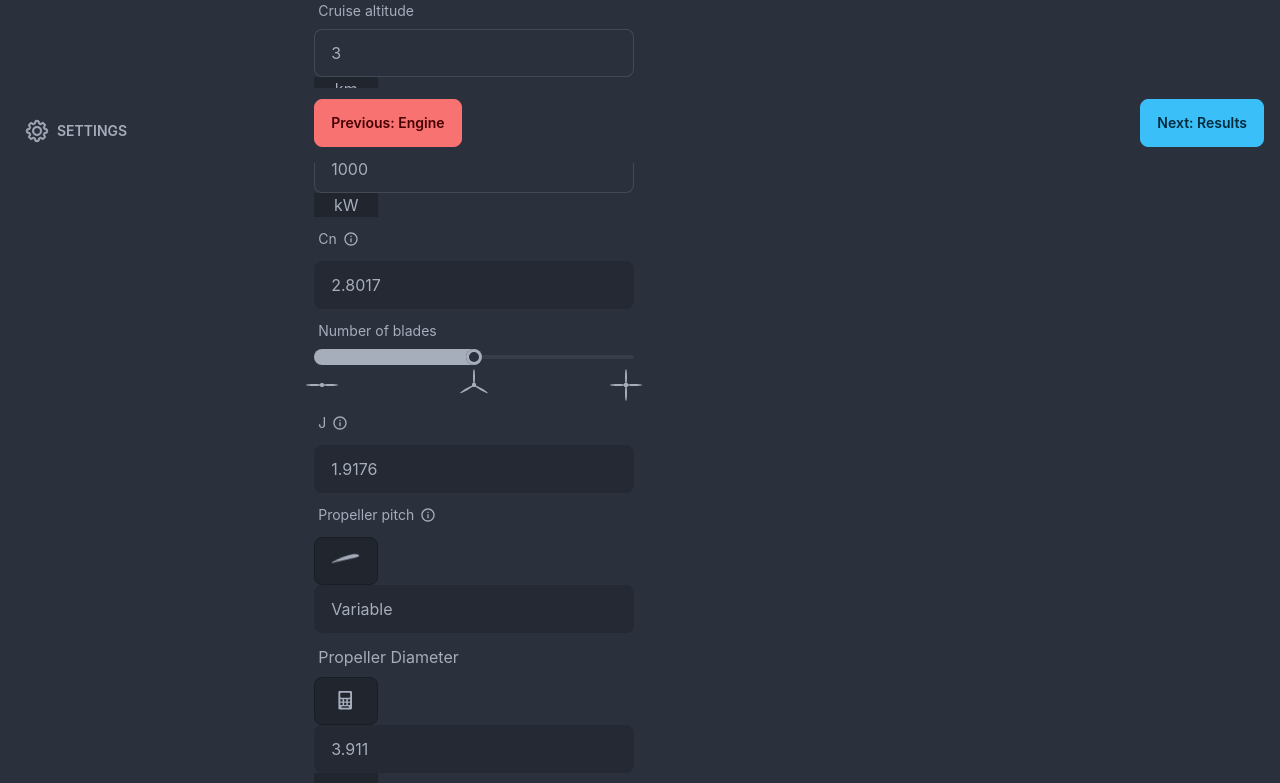
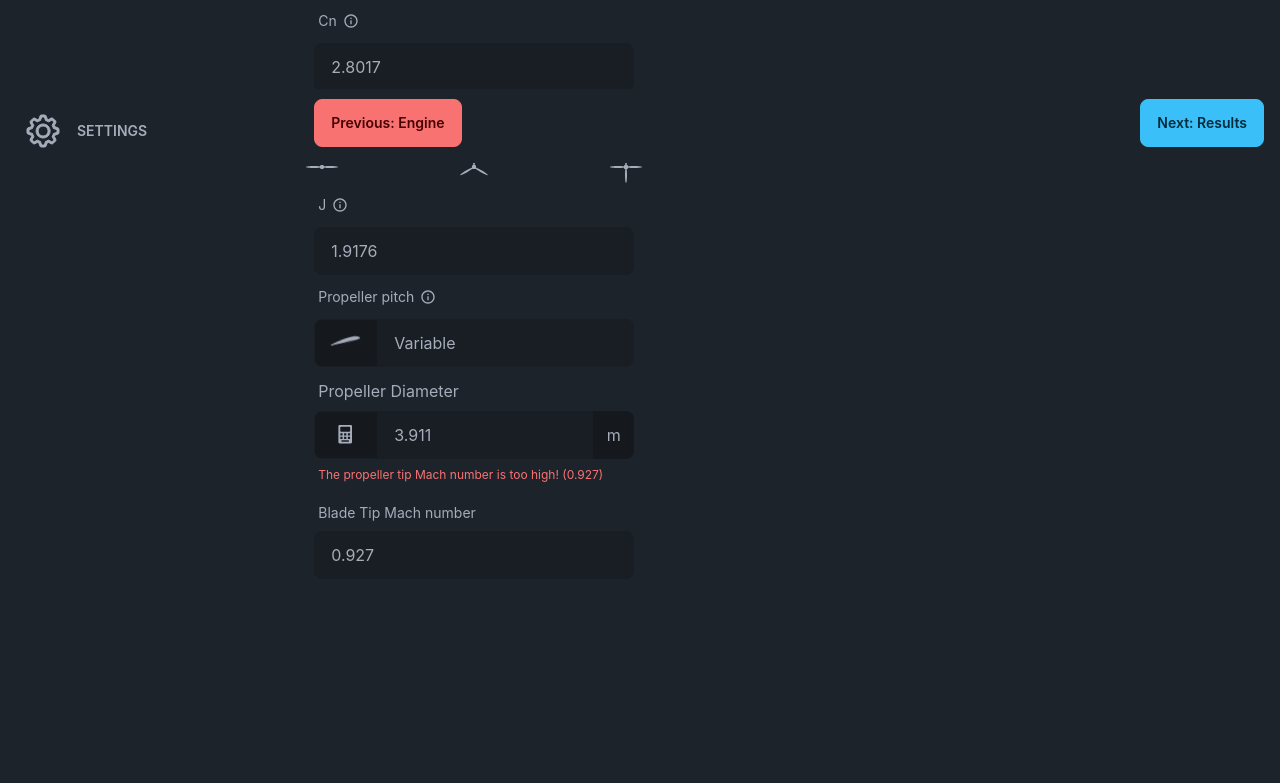
Before and after one commit to adamsmietanka/aircraft-calculator, a React (Vite) app in the folder frontend/: page /powerunit/propeller in a window 1280 px wide. Shown: the part 637-1420 px from the top of the page. After the commit the page ends 1320 px from the top, so only its background shows below. Built offline with nearby package versions, Linux system fonts and the light colour scheme.

Commit message:
refactor: update SVGs after vite adoption

```diff
--- a/frontend/src/features/common/BladePitch.tsx
+++ /dev/null
@@ -1,33 +0,0 @@
-import { useEffect, useRef } from "react";
-import { ReactComponent as ProfileIcon } from "../../assets/clarkY.svg";
-
-interface Props {
-  variable: boolean;
-  setVariable: (value: boolean) => void;
-}
-
-const BladePitch = ({ variable, setVariable }: Props) => {
-  const iconRef = useRef<SVGSVGElement>(null);
-
-  useEffect(() => {
-    const element = iconRef.current;
-    if (element) {
-      variable
-        ? element.classList.add("variable")
-        : element.classList.remove("variable");
-    }
-  }, [variable]);
-
-  return (
-    <div className="btn w-16 normal-case bg-base-300 join-item" onClick={() => setVariable(!variable)}>
-      <div
-        className="tooltip w-9 svg-color text-color z-50"
-        data-tip={`Click to change to ${variable ? "fixed" : "variable"}`}
-      >
-        <ProfileIcon ref={iconRef} />
-      </div>
-    </div>
-  );
-};
-
-export default BladePitch;
--- a/frontend/src/features/common/Calculator.tsx
+++ b/frontend/src/features/common/Calculator.tsx
@@ -1,4 +1,3 @@
-import React, { useEffect, useRef } from "react";
 import { ReactComponent as CalculatorIcon } from "../../assets/calculator.svg";
 
 interface Props {
@@ -7,17 +6,6 @@ interface Props {
 }
 
 const Calculator = ({ calculated, setCalculated }: Props) => {
-  const lockRef = useRef<SVGSVGElement>(null);
-
-  useEffect(() => {
-    const element = lockRef.current;
-    if (element) {
-      calculated
-        ? element.classList.add("calculated")
-        : element.classList.remove("calculated");
-    }
-  }, [calculated]);
-
   return (
     <div
       className="btn w-16 normal-case bg-base-300 join-item"
@@ -27,7 +15,9 @@ const Calculator = ({ calculated, setCalculated }: Props) => {
         className="tooltip w-5 svg-color text-color z-50"
         data-tip={`Click to change to ${calculated ? "manual" : "optimized"}`}
       >
-        <CalculatorIcon ref={lockRef} />
+        <CalculatorIcon
+          className={`calculator ${calculated && "calculated"}`}
+        />
       </div>
     </div>
   );
--- a/frontend/src/features/common/Padlock.tsx
+++ b/frontend/src/features/common/Padlock.tsx
@@ -1,4 +1,3 @@
-import React, { useEffect, useRef } from "react";
 import { ReactComponent as PadlockIcon } from "../../assets/padlock.svg";
 
 interface Props {
@@ -7,24 +6,13 @@ interface Props {
 }
 
 const Padlock = ({ locked, setLocked }: Props) => {
-  const lockRef = useRef<SVGSVGElement>(null);
-
-  useEffect(() => {
-    const element = lockRef.current;
-    if (element) {
-      locked
-        ? element.classList.add("locked")
-        : element.classList.remove("locked");
-    }
-  }, [locked]);
-
   return (
     <span className="cursor-pointer" onClick={() => setLocked(!locked)}>
       <div
         className="tooltip w-7 svg-color text-color z-50"
         data-tip="Locking makes the value computed from the graph. Unlocking enables manual input"
       >
-        <PadlockIcon ref={lockRef} />
+        <PadlockIcon className={`lock ${locked && "locked"}`} />
       </div>
     </span>
   );
--- a/frontend/src/features/power_unit/PowerUnitPropellerPitch.tsx
+++ b/frontend/src/features/power_unit/PowerUnitPropellerPitch.tsx
@@ -2,12 +2,10 @@ import InfoTooltip from "../common/InfoTooltip";
 import { usePropellerStore } from "./stores/usePropeller";
 import BladePitch from "../common/BladePitch";
 import { useOptimalFixedAngle } from "./hooks/useOptimalFixedAngle";
+import { ReactComponent as ProfileIcon } from "../../assets/clarkY.svg";
 
-interface Props {
-  tooltip?: string;
-}
 
-const PowerUnitPropellerPitch = ({ tooltip }: Props) => {
+const PowerUnitPropellerPitch = () => {
   const variable = usePropellerStore((state) => state.variable);
   const angle = usePropellerStore((state) => state.angle);
   const setVariable = usePropellerStore((state) => state.setVariable);
@@ -23,7 +21,17 @@ const PowerUnitPropellerPitch = ({ tooltip }: Props) => {
         </span>
       </label>
       <div className="join">
-        <BladePitch variable={variable} setVariable={setVariable} />
+        <div
+          className="btn w-16 normal-case bg-base-300 join-item"
+          onClick={() => setVariable(!variable)}
+        >
+          <div
+            className="tooltip w-9 svg-color text-color z-50"
+            data-tip={`Click to change to ${variable ? "fixed" : "variable"}`}
+          >
+            <ProfileIcon className={`profile w-8 ${variable && "variable"}`} />
+          </div>
+        </div>
         <input
           className="input input-bordered w-full join-item"
           type={variable ? "text" : "number"}
--- a/frontend/src/features/settings/Settings.tsx
+++ b/frontend/src/features/settings/Settings.tsx
@@ -19,7 +19,7 @@ const Settings = () => {
         className="btn btn-block btn-ghost justify-start"
         onClick={() => (window as any).settings_modal.showModal()}
       >
-        <Cog className="w-6 mr-2" />
+        <Cog className="mr-2" />
         Settings
       </button>
       <dialog id="settings_modal" className="modal transition-none">
--- a/frontend/tsconfig.json
+++ b/frontend/tsconfig.json
@@ -14,7 +14,8 @@
     "resolveJsonModule": true,
     "isolatedModules": true,
     "noEmit": true,
-    "jsx": "react-jsx"
+    "jsx": "react-jsx",
+    "types": ["vite-plugin-svgr/client"]
   },
   "include": ["src"],
   "references": [{ "path": "./tsconfig.node.json" }]
--- a/frontend/vite.config.ts
+++ b/frontend/vite.config.ts
@@ -1,15 +1,21 @@
+import path from 'path';
 import { defineConfig } from "vite";
 import react from "@vitejs/plugin-react";
 import svgr from 'vite-plugin-svgr';
 
 export default defineConfig(() => {
   return {
+    resolve: {
+      alias: {
+        '@': path.resolve(__dirname, './src'),
+      },
+    },
     build: {
       outDir: "build",
     },
     plugins: [
       react(),
-      svgr({ svgrOptions: { icon: true } }),
+      svgr({ svgrOptions: { icon: "1.25rem" } }),
     ],
   };
 });
```
